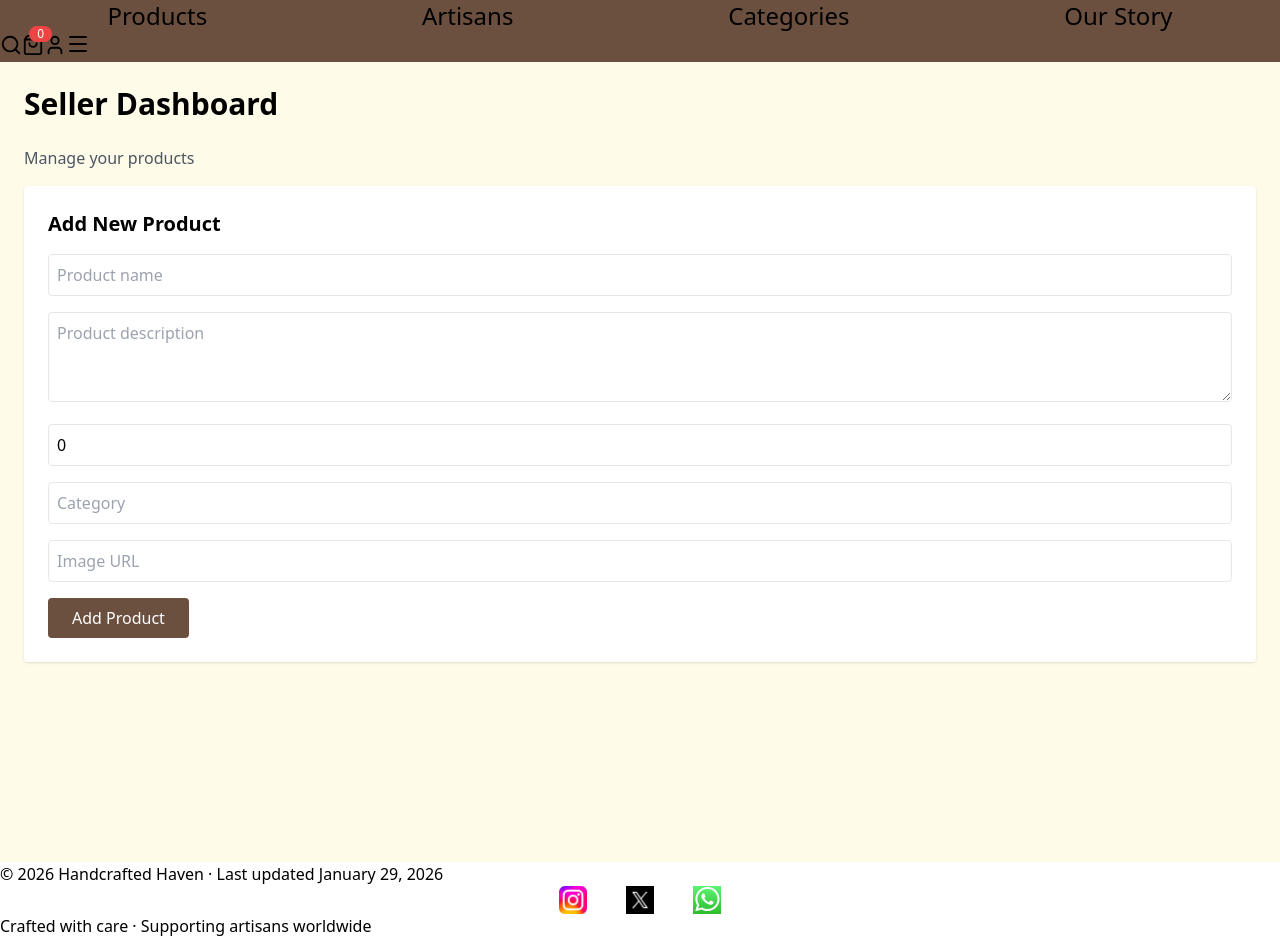
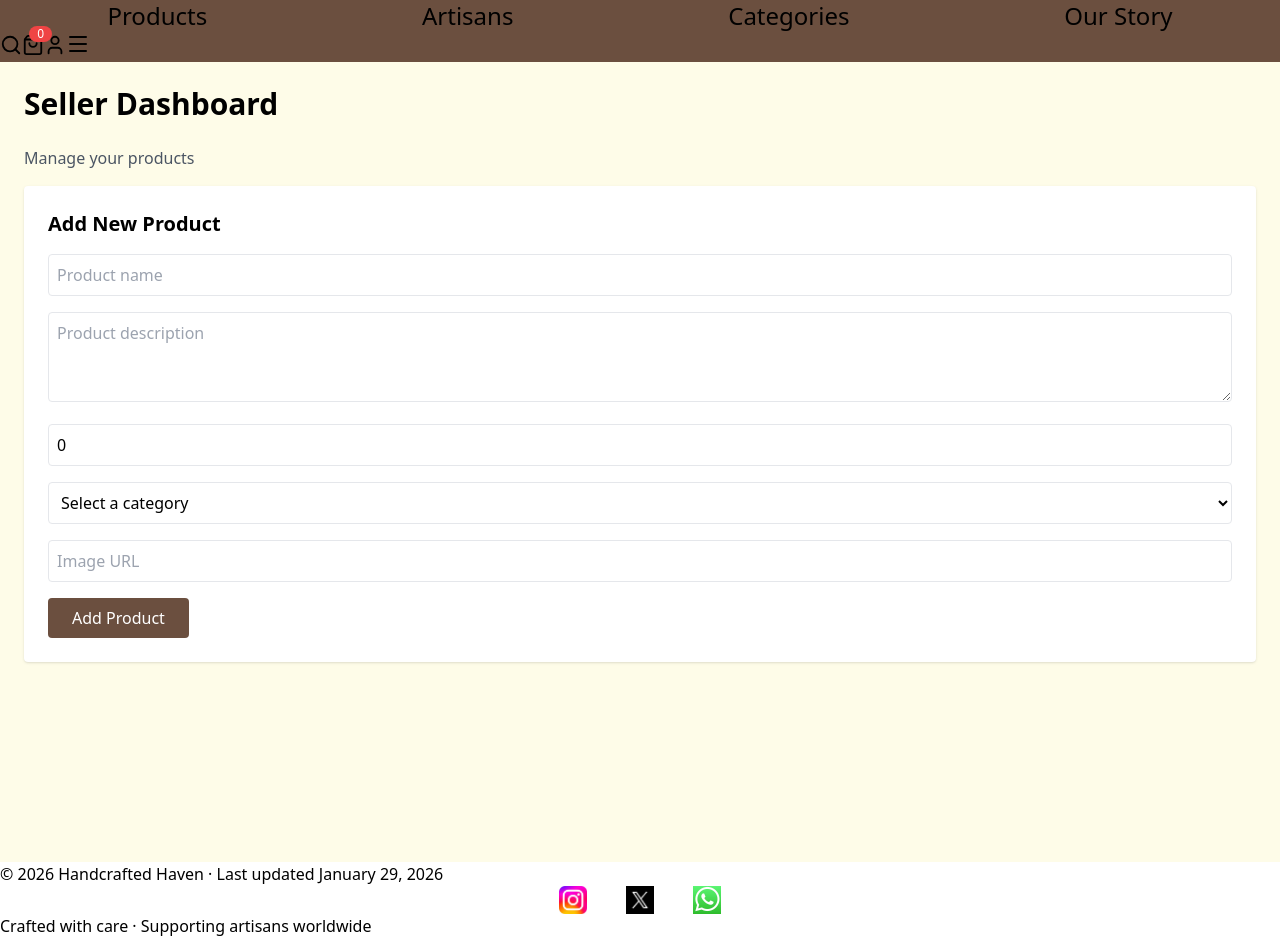
Before and after one commit to bruninrko123/handcrafted-haven-project, a Next.js app in the folder handcrafted-haven/handcrafted-haven/: page /dashboard in a window 1280 px wide. Built offline with nearby package versions, Linux system fonts and the light colour scheme.

Commit message:
-Added localStorage and persistent to thhe new products added by the seller. Products added by the seller now show in the products page. Completed full CRUD operations.

```diff
--- a/handcrafted-haven/handcrafted-haven/src/app/dashboard/page.tsx
+++ b/handcrafted-haven/handcrafted-haven/src/app/dashboard/page.tsx
@@ -2,10 +2,21 @@
 
 import { useState } from "react";
 import { Product } from "@/types/product";
-
+import { useProducts } from "@/context/ProductContext";
 
 export default function DashboardPage() {
-  const [products, setProducts] = useState<Product[]>([]);
+  const { products, addProduct, removeProduct, updateProduct } = useProducts();
+  const [editingProductId, setEditingProductId] = useState<number | null>(null);
+
+  const CATEGORIES = [
+    "Home Decor",
+    "Clothing",
+    "Art",
+    "Accessories",
+    "Kitchen",
+    "Jewelry",
+    "Other",
+  ];
 
   const [formData, setFormData] = useState<Product>({
     id: Date.now(),
@@ -13,11 +24,11 @@ export default function DashboardPage() {
     description: "",
     price: 0,
     category: "",
-    image: "",
+    imageUrl: "",
   });
 
   const handleChange = (
-    e: React.ChangeEvent<HTMLInputElement | HTMLTextAreaElement>
+    e: React.ChangeEvent<HTMLInputElement | HTMLTextAreaElement | HTMLSelectElement>
   ) => {
     const { name, value } = e.target;
 
@@ -30,16 +41,20 @@ export default function DashboardPage() {
   const handleSubmit = (e: React.FormEvent) => {
     e.preventDefault();
 
-    setProducts((prev) => [...prev, formData]);
+    if (editingProductId) {
+      updateProduct(formData);
+      setEditingProductId(null);
+    } else {
+      addProduct({ ...formData, id: Date.now() });
+    }
 
-    // Reset form
     setFormData({
       id: Date.now(),
       name: "",
       description: "",
       price: 0,
       category: "",
-      image: "",
+      imageUrl: "",
     });
   };
 
@@ -47,14 +62,16 @@ export default function DashboardPage() {
     <main className="min-h-screen bg-yellow-50 p-6">
       <h1 className="text-3xl font-bold mb-6">Seller Dashboard</h1>
 
-      <p className="text-gray-600 mb-4">
-        Manage your products
-      </p>
+      <p className="text-gray-600 mb-4">Manage your products</p>
 
-      <form onSubmit={handleSubmit}
-      className="bg-white p-6 rounded shadow mb-8 space-y-4"
+      {/* PRODUCT FORM */}
+      <form
+        onSubmit={handleSubmit}
+        className="bg-white p-6 rounded shadow mb-8 space-y-4"
       >
-        <h2 className="text-xl font-semibold">Add New Product</h2>
+        <h2 className="text-xl font-semibold">
+          {editingProductId ? "Edit Product" : "Add New Product"}
+        </h2>
 
         <input
           type="text"
@@ -86,19 +103,27 @@ export default function DashboardPage() {
           required
         />
 
-        <input
-          type="text"
+        <select
           name="category"
-          placeholder="Category"
           value={formData.category}
           onChange={handleChange}
-          className="w-full border p-2 rounded"
+          className="w-full border p-2 rounded bg-white"
           required
-        />
+        >
+          <option value="" disabled>
+            Select a category
+          </option>
+
+          {CATEGORIES.map((category) => (
+            <option key={category} value={category}>
+              {category}
+            </option>
+          ))}
+        </select>
 
         <input
           type="text"
-          name="image"
+          name="imageUrl"
           placeholder="Image URL"
           value={formData.imageUrl}
           onChange={handleChange}
@@ -110,28 +135,49 @@ export default function DashboardPage() {
           type="submit"
           className="bg-[#6B4F3F] text-white px-6 py-2 rounded hover:opacity-90"
         >
-          Add Product
+          {editingProductId ? "Update Product" : "Add Product"}
         </button>
       </form>
 
-
+      {/* PRODUCT LIST */}
       <div className="space-y-4">
-        {products.map(product => (
+        {products.map((product) => (
           <div
             key={product.id}
-            className="bg-white p-4 rounded shadow flex gap-4">
-
+            className="bg-white p-4 rounded shadow flex gap-4"
+          >
             <img
-              src={product.imageUrl}
+              src={product.imageUrl || "/placeholder.png"}
               alt={product.name}
               className="w-20 h-20 object-cover rounded"
             />
 
-            <div>
+            <div className="flex-1">
               <h3 className="font-semibold">{product.name}</h3>
-              <p className="text-sm text-gray-600">{product.description}</p>
+              <p className="text-sm text-gray-600">
+                {product.description}
+              </p>
               <p className="font-medium">${product.price}</p>
               <p className="text-xs text-gray-500">{product.category}</p>
+            </div>
+
+            <div className="flex flex-col gap-2">
+              <button
+                onClick={() => {
+                  setFormData(product);
+                  setEditingProductId(product.id);
+                }}
+                className="text-blue-600 hover:text-blue-800 text-sm"
+              >
+                Edit
+              </button>
+
+              <button
+                onClick={() => removeProduct(product.id)}
+                className="text-red-600 hover:text-red-800 text-sm"
+              >
+                Delete
+              </button>
             </div>
           </div>
         ))}
--- a/handcrafted-haven/handcrafted-haven/src/app/layout.tsx
+++ b/handcrafted-haven/handcrafted-haven/src/app/layout.tsx
@@ -4,6 +4,7 @@ import { Geist, Geist_Mono } from "next/font/google";
 import Navbar from "@/app/ui/Navbar";
 import Footer from "@/app/ui/footer";
 import { CartProvider } from "@/context/CartContext";
+import { ProductProvider } from "@/context/ProductContext";
 
 
 const geistSans = Geist({
@@ -30,9 +31,11 @@ export default function RootLayout({
     <html lang="en">
       <body className={`${geistSans.variable} ${geistMono.variable}`}>
         <CartProvider>
-          <Navbar />
-          {children}
-          <Footer />
+          <ProductProvider>
+            <Navbar />
+            {children}
+            <Footer />
+          </ProductProvider>
         </CartProvider>
       </body>
     </html>
--- a/handcrafted-haven/handcrafted-haven/src/app/products/page.tsx
+++ b/handcrafted-haven/handcrafted-haven/src/app/products/page.tsx
@@ -2,8 +2,11 @@
 import { useState } from "react";
 import ProductCard from "@/app/ui/ProductCard";
 import { products } from "@/data/products";
+import { useProducts } from "@/context/ProductContext";
 
 export default function ProductsPage() {
+  const { products } = useProducts();
+
   const [category, setCategory] = useState("All");
   const [maxPrice, setMaxPrice] = useState(100); // Adjust later to fit your price range
 
--- /dev/null
+++ b/handcrafted-haven/handcrafted-haven/src/context/ProductContext.tsx
@@ -0,0 +1,66 @@
+"use client";
+
+import { createContext, useContext, useState, useEffect } from "react";
+import { Product } from "@/types/product";
+
+type ProductContextType = {
+  products: Product[];
+  addProduct: (product: Product) => void;
+  removeProduct: (id: number) => void;
+  updateProduct: (product: Product) => void;
+
+};
+
+const ProductContext = createContext<ProductContextType | undefined>(undefined);
+
+export const ProductProvider = ({ children }: { children: React.ReactNode }) => {
+  const [products, setProducts] = useState<Product[]>(() => {
+    if (typeof window !== "undefined") {
+      const storedProducts = localStorage.getItem("products");
+      return storedProducts ? JSON.parse(storedProducts) : [];
+    }
+    return [];
+  });
+
+  useEffect(() => {
+    localStorage.setItem("products", JSON.stringify(products));
+  }, [products]);
+
+
+  const addProduct = (product: Product) => {
+    setProducts(prev => [...prev, product]);
+  };
+
+  const removeProduct = (id: number) => {
+    setProducts(prev => prev.filter(product => product.id !== id));
+  };
+
+  const updateProduct = (updatedProduct: Product) => {
+    setProducts(prev =>
+      prev.map(product =>
+        product.id === updatedProduct.id ? updatedProduct : product
+      )
+    );
+  };
+
+  return (
+    <ProductContext.Provider
+      value={{
+        products,
+        addProduct,
+        removeProduct,
+        updateProduct
+      }}
+    >
+      {children}
+    </ProductContext.Provider>
+  );
+};
+
+export const useProducts = () => {
+  const context = useContext(ProductContext);
+  if (!context) {
+    throw new Error("useProducts must be used within a ProductProvider");
+  }
+  return context;
+};
--- a/handcrafted-haven/handcrafted-haven/src/data/products.ts
+++ b/handcrafted-haven/handcrafted-haven/src/data/products.ts
@@ -2,7 +2,7 @@ import { Product } from "@/types/product";
 
 export const products: Product[] = [
   {
-    id: "1",
+    id: 1,
     name: "Handwoven Basket",
     description: "A beautiful handwoven basket made from natural fibers.",
     price: 45,
@@ -10,7 +10,7 @@ export const products: Product[] = [
     imageUrl: "/images/gallery/handwoven-basket.webp",
   },
   {
-    id: "2",
+    id: 2,
     name: "Ceramic Mug",
     description: "Handcrafted ceramic mug with a rustic finish.",
     price: 28,
@@ -18,7 +18,7 @@ export const products: Product[] = [
     imageUrl: "/images/gallery/ceramic-mug.jpg",
   },
   {
-    id: "3",
+    id: 3,
     name: "Wooden Jewelry Box",
     description: "Elegant jewelry box carved from solid wood.",
     price: 60,
--- a/handcrafted-haven/handcrafted-haven/src/types/product.ts
+++ b/handcrafted-haven/handcrafted-haven/src/types/product.ts
@@ -1,5 +1,5 @@
 export type Product = {
-  id: string;
+  id: number;
   name: string;
   description: string;
   price: number;
```
Also changed, not shown: handcrafted-haven/handcrafted-haven/public/images/gallery/owl-key-holder.jpg (added).
